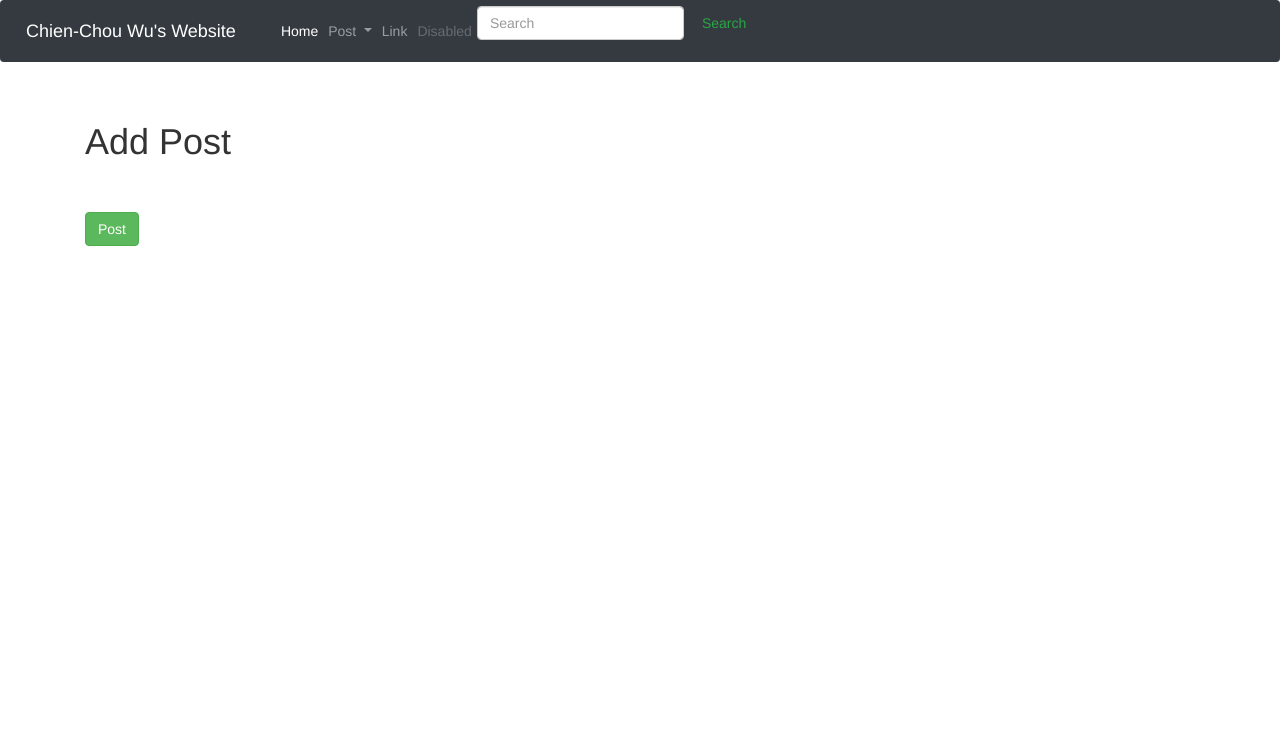
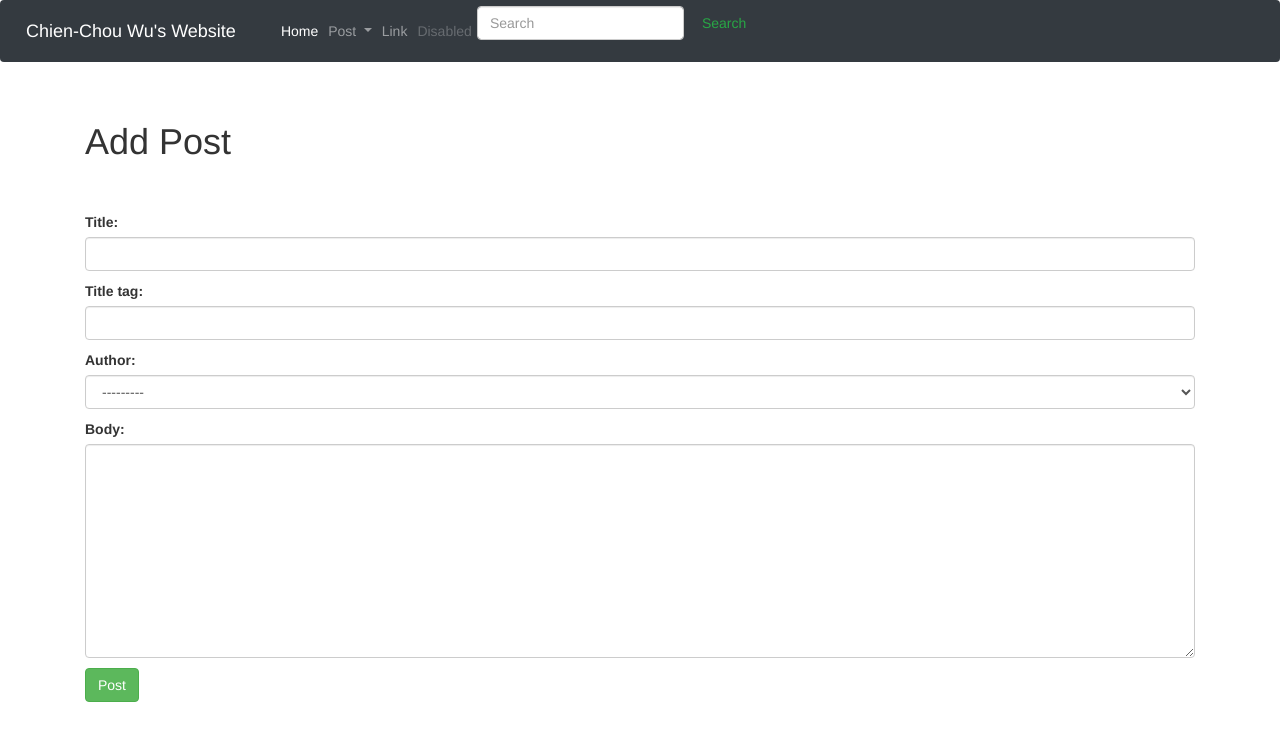
Before and after one commit to CHIEN-CHOU-WU/mywebsite, a Django app: template post/templates/post/addpost.html in a window 1280 px wide. Shown: the top 741 px of the page. Run offline with Django 3.2, Linux system fonts and the light colour scheme; the template is opened without the code that fills it: values that come from a table or form of the project are taken from there, others are empty; some libraries are stand-ins or nearby versions.

Commit message:
Change Form style.

```diff
--- /dev/null
+++ b/post/forms.py
@@ -0,0 +1,13 @@
+from django import forms
+from .models import Post
+
+class PostForm(forms.ModelForm):
+	class Meta:
+		model = Post
+		fields = ('title', 'title_tag', 'author', 'body')
+		widgets = {
+			'title': forms.TextInput(attrs={'class': 'form-control'}),
+			'title_tag': forms.TextInput(attrs={'class': 'form-control'}),
+			'author': forms.Select(attrs={'class': 'form-control'}),
+			'body': forms.Textarea(attrs={'class': 'form-control'}),
+		}
--- a/post/templates/post/addpost.html
+++ b/post/templates/post/addpost.html
@@ -8,10 +8,12 @@
 
 <h1>Add Post</h1>
 <br><br>
-<form method="POST">
-	{% csrf_token %}
-	{{ form.as_p }}
-	<button type="submit" class="btn btn-success">Post</button>
-</form>
+<div class="form-group">
+	<form method="POST">
+		{% csrf_token %}
+		{{ form.as_p }}
+		<button type="submit" class="btn btn-success">Post</button>
+	</form>
+</div>
 
 {% endblock %}
--- a/post/views.py
+++ b/post/views.py
@@ -3,6 +3,7 @@
 from django.views.generic import ListView, DetailView, CreateView
 
 from .models import Post
+from .forms import PostForm
 # Create your views here.
 class listpost_view(ListView):
 	model = Post
@@ -15,5 +16,7 @@
 
 class addpost_view(CreateView):
 	model = Post
+	form_class = PostForm
 	template_name = 'post/addpost.html'
-	fields = '__all__'
+	# fields = '__all__'
+	# fields = ('title', 'body')
```
